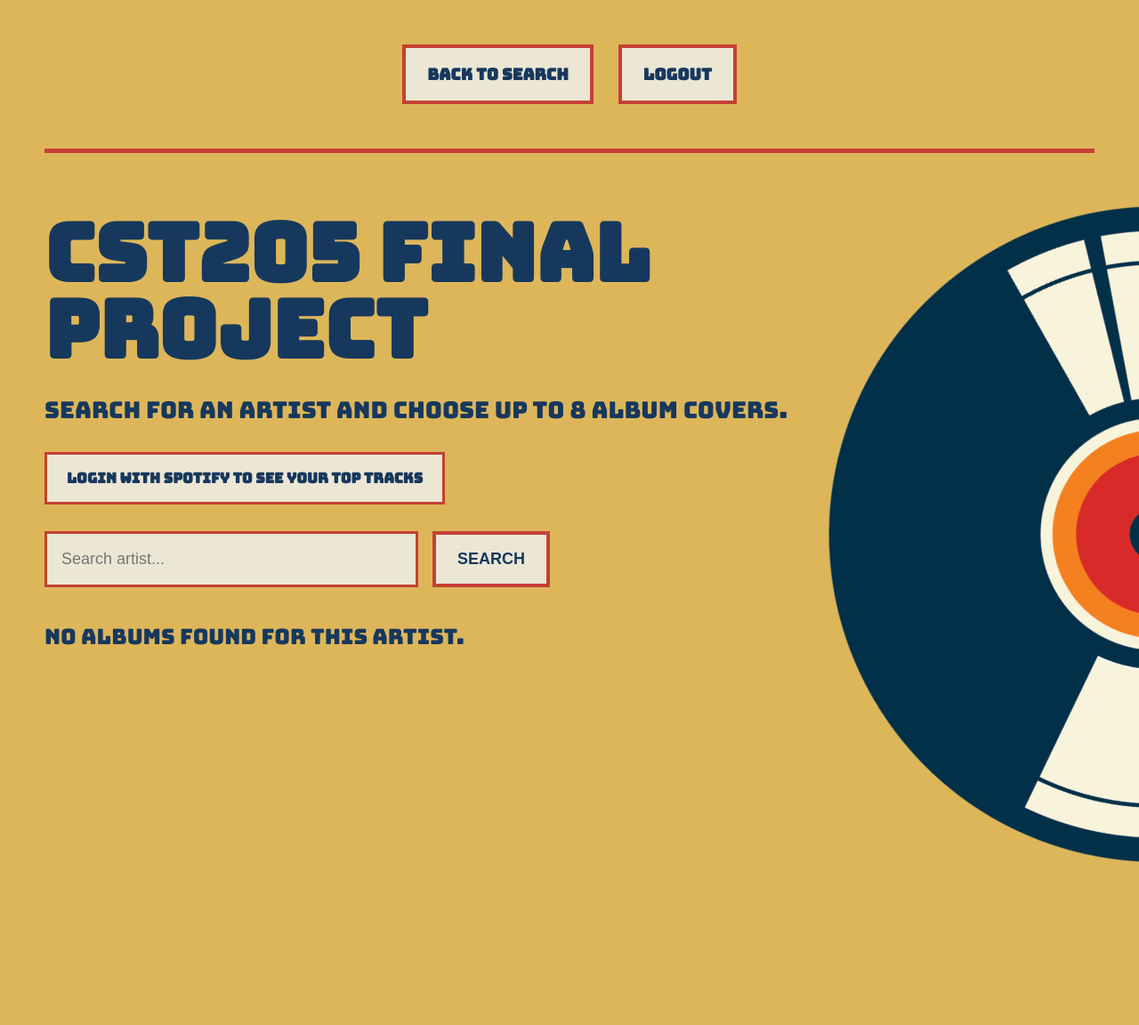
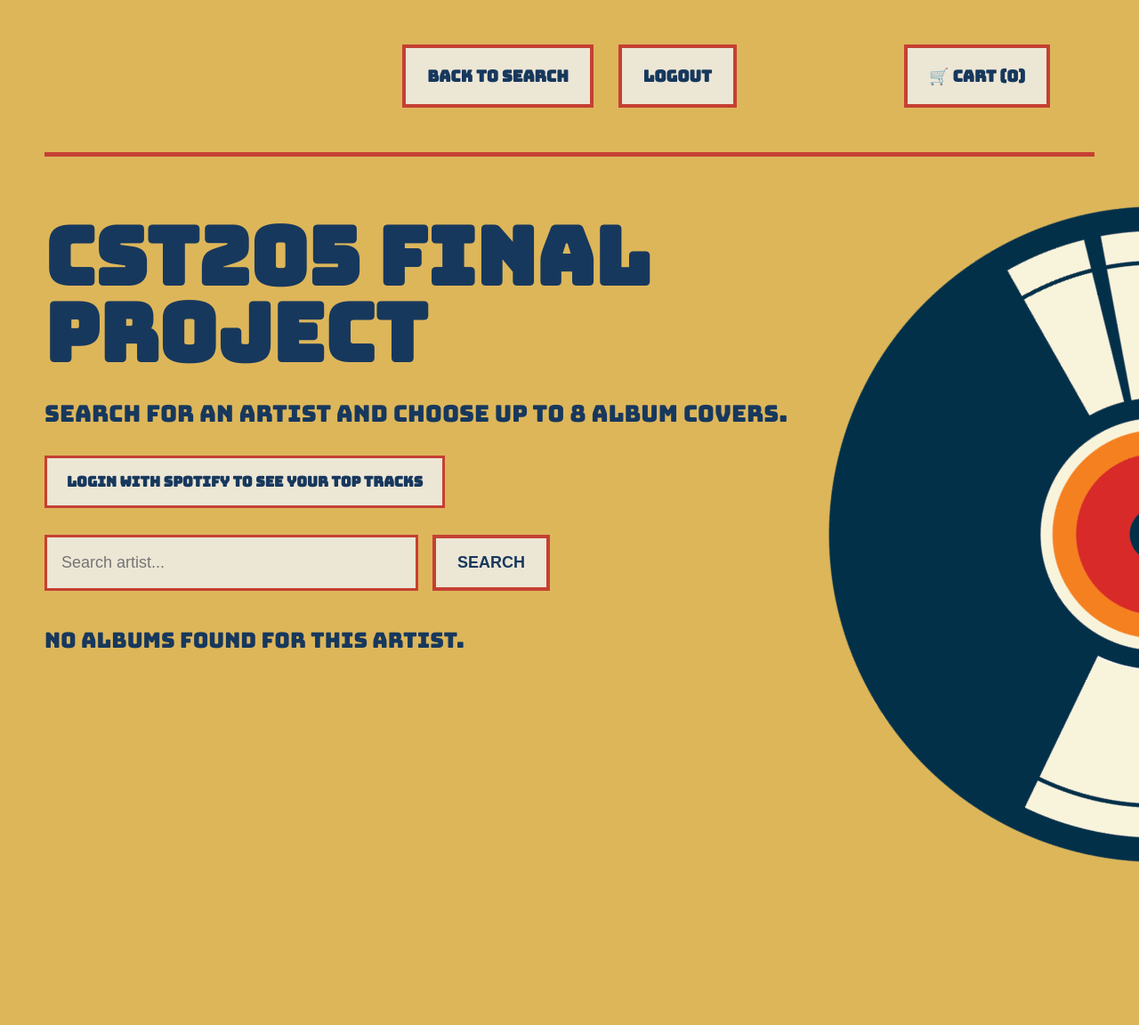
Before and after one commit to cbravo20/cst205_final_project, a Flask app: page / in a window 1280 px wide; the page is wider, and only the part inside the window is pictured. Shown: that part at 89% size. Run offline with Flask 3, Linux system fonts and the light colour scheme.

Commit message:
cart feature
added and design cart feature

```diff
--- a/templates/index.html
+++ b/templates/index.html
@@ -3,6 +3,7 @@
 <head>
     <meta charset="UTF-8">
     <title>Final Project CST205</title>
+    <link href="https://fonts.googleapis.com/css2?family=Material+Symbols+Outlined" rel="stylesheet">
     <link href="https://fonts.googleapis.com/css2?family=Bungee&display=swap" rel="stylesheet">
     <link href="https://fonts.googleapis.com/css2?family=DM+Sans:ital,opsz,wght@0,9..40,100..1000;1,9..40,100..1000&display=swap" rel="stylesheet">
     <style>
@@ -39,24 +40,64 @@
         }
 
         .top-buttons {
+            position: relative;
             display: flex;
             justify-content: center;
+            align-items: center;
             gap: 28px;
             margin-top: 10px;
             margin-bottom: 50px;
         }
 
         .top-buttons a,
-        .top-buttons button {
+        .cart-btn {
             text-decoration: none;
             color: #17385d;
             background: #ece6d5;
             border: 4px solid #c54033;
-            padding: 18px 24px;
+            padding: 20px 24px;
             font-size: 18px;
             font-weight: 800;
             text-transform: uppercase;
             cursor: pointer;
+
+            display: flex;
+            align-items: center;
+            justify-content: center;
+            gap: 10px;
+        }
+
+        .top-cart {
+            position: absolute;
+            right: 50px;
+            top: 0;
+        }
+
+        .cart-btn {
+            list-style: none;
+            margin: 0;
+            user-select: none;
+        }
+
+        .cart-btn::-webkit-details-marker {
+            display: none;
+        }
+
+        .cart-dropdown {
+            display: none;
+            position: absolute;
+            top: 100%;
+            right: 0;
+            width: 320px;
+            margin-top: 10px;
+            background: #ece6d5;
+            border: 4px solid #c54033;
+            padding: 20px;
+            z-index: 50;
+        }
+
+        .top-cart[open] .cart-dropdown {
+            display: block;
         }
 
         .divider {
@@ -127,6 +168,7 @@
             display: block;
             margin-left: auto;
             margin-top: 40px;
+            margin-bottom: 30px;
         }
 
         .submit-container {
@@ -280,6 +322,35 @@
         <div class="top-buttons">
             <a href="/">Back to Search</a>
             <a href="/logout">Logout</a>
+
+            <details class="cart top-cart">
+                <summary class="cart-btn">
+                    🛒 Cart ({{ cart_items|length }})
+                </summary>
+
+                <div class="cart-dropdown">
+                    {% if cart_items|length == 0 %}
+                        <p>Empty cart.</p>
+                    {% else %}
+                        <form method="POST" action="/remove-from-cart">
+                            <input type="hidden" name="query" value="{{ query }}">
+
+                            {% for item in cart_items %}
+                                <p>
+                                    <input type="checkbox" name="remove_album_ids" value="{{ item.id }}">
+                                    {{ item.name }}
+                                </p>
+                            {% endfor %}
+
+                            <button type="submit">Remove Selected</button>
+                        </form>
+
+                        <form method="POST" action="/select-albums">
+                            <button type="submit">Submit Selected Albums</button>
+                        </form>
+                    {% endif %}
+                </div>
+            </details>
         </div>
 
         <div class="divider"></div>
@@ -308,7 +379,9 @@
                         <h2 class="section-title">Tracks</h2>
                         <p class="helper-text">Select 1 to 8 album covers for {{ artist_name }}</p>
 
-                        <form method="POST" action="/select-albums" id="albumForm">
+                        <form method="POST" action="/add-to-cart" id="albumForm">
+                            <input type="hidden" name="query" value="{{ query }}">
+
                             <div class="album-grid">
                                 {% for album in albums %}
                                     <div class="album-card">
@@ -329,7 +402,7 @@
                             </div>
 
                             <div class="submit-container">
-                                <button type="submit" class="submit-btn">Submit Selected Albums</button>
+                                <button type="submit" class="submit-btn">Add To Cart</button>
                             </div>
                         </form>
                     </div>
```
Also changed, not shown: 1 other file.
